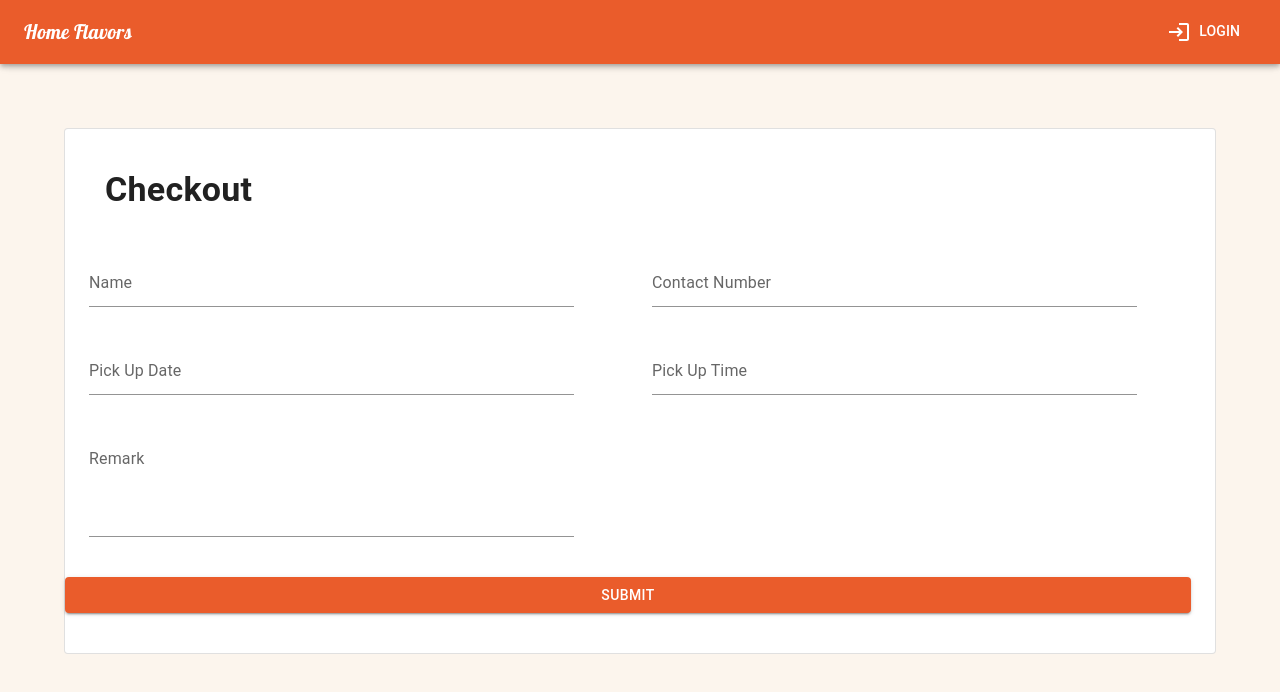
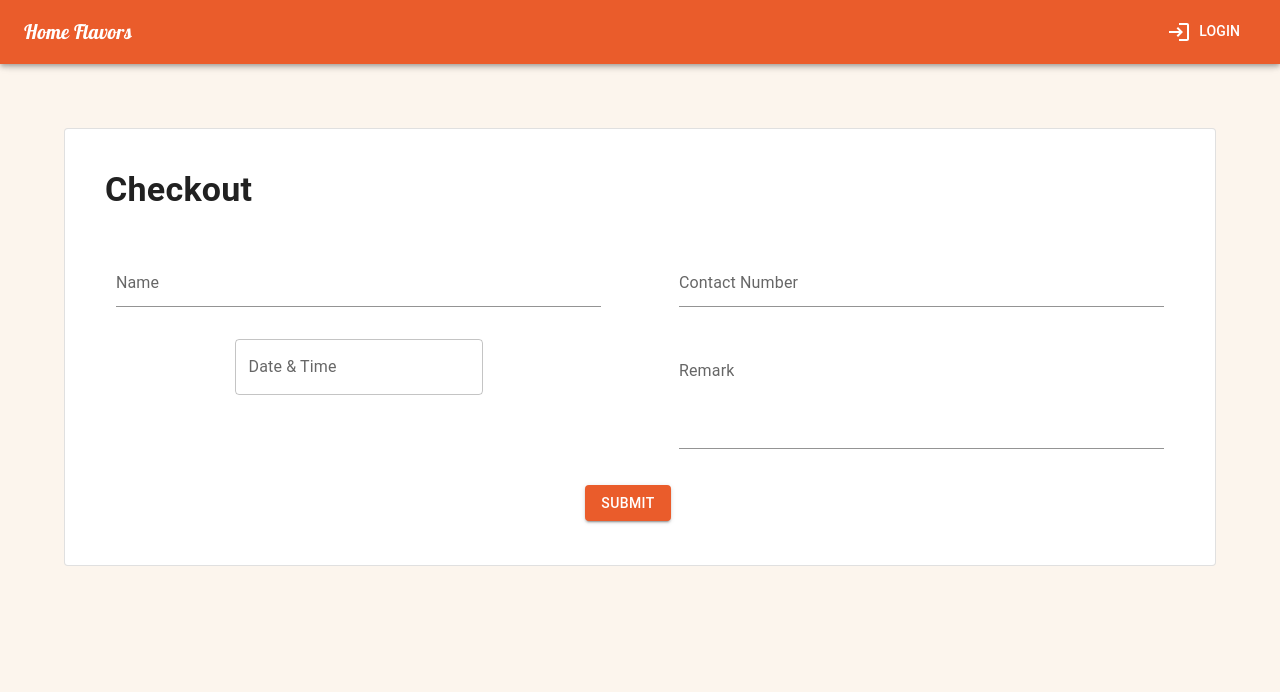
Before and after one commit to valenvwi/HomeFlavors, a React (Vite) app in the folder frontend/: page /checkout in a window 1280 px wide. Shown: the top 692 px of the page. Built offline with nearby package versions, Linux system fonts and the light colour scheme.

Commit message:
Add DateTimePicker package

```diff
--- a/frontend/package.json
+++ b/frontend/package.json
@@ -15,6 +15,7 @@
     "@emotion/styled": "^11.11.0",
     "@mui/icons-material": "^5.14.19",
     "@mui/material": "^5.14.20",
+    "@mui/x-date-pickers": "^6.18.6",
     "@react-spring/web": "^9.7.3",
     "@reduxjs/toolkit": "^2.0.1",
     "@tanstack/react-query": "^5.13.4",
--- a/frontend/src/App/Checkout/index.tsx
+++ b/frontend/src/App/Checkout/index.tsx
@@ -7,17 +7,19 @@ import {
   Typography,
 } from "@mui/material";
 import { useTheme, useMediaQuery } from "@mui/material";
-import { SubmitHandler, useForm } from "react-hook-form";
+import { Controller, SubmitHandler, useForm } from "react-hook-form";
+import { LocalizationProvider } from "@mui/x-date-pickers/LocalizationProvider";
+import { AdapterDayjs } from "@mui/x-date-pickers/AdapterDayjs";
+import { DateTimePicker } from "@mui/x-date-pickers";
 
 type OrderInputs = {
   name: string;
   contactNumber: string;
-  pickUpDate: string;
-  pickUpTime: string;
+  pickUpDateTime: string;
   remark: string;
 };
 export default function Checkout() {
-  const { register, handleSubmit } = useForm<OrderInputs>();
+  const { register, control, handleSubmit } = useForm<OrderInputs>();
 
   const theme = useTheme();
   const isMediumScreen = useMediaQuery(theme.breakpoints.up("sm"));
@@ -44,7 +46,7 @@ export default function Checkout() {
           component="form"
           onSubmit={handleSubmit(onSubmit)}
           noValidate
-          sx={{ mt: 1 }}
+          sx={{ mt: 1, textAlign: "center" }}
         >
           <Grid item xs={12} sm={6}>
             <TextField
@@ -63,22 +65,22 @@ export default function Checkout() {
             ></TextField>
           </Grid>
           <Grid item xs={12} sm={6}>
-            <TextField
-              {...register("pickUpDate")}
-              label="Pick Up Date"
-              variant="standard"
-              sx={{ width: "90%", py: 1 }}
-            >
-
-            </TextField>
-          </Grid>
-          <Grid item xs={12} sm={6}>
-            <TextField
-              {...register("pickUpTime")}
-              label="Pick Up Time"
-              variant="standard"
-              sx={{ width: "90%", py: 1 }}
-            ></TextField>
+            <LocalizationProvider dateAdapter={AdapterDayjs}>
+              <Controller
+                name="pickUpDateTime"
+                control={control}
+                render={({ field: { onChange, value } }) => (
+                  <DateTimePicker
+                    label="Date & Time"
+                    value={value}
+                    onChange={onChange}
+                    renderInput={(params) => (
+                      <TextField {...params} fullWidth />
+                    )}
+                  />
+                )}
+              />
+            </LocalizationProvider>
           </Grid>
           <Grid item xs={12} sm={6}>
             <TextField
@@ -92,9 +94,8 @@ export default function Checkout() {
           </Grid>
           <Button
             type="submit"
-            fullWidth
             variant="contained"
-            sx={{ mt: 3, mb: 2 }}
+            sx={{ margin: "20px auto" }}
           >
             Submit
           </Button>
```
Also changed, not shown: 1 other file (tests, documents, lock files or other folders).
